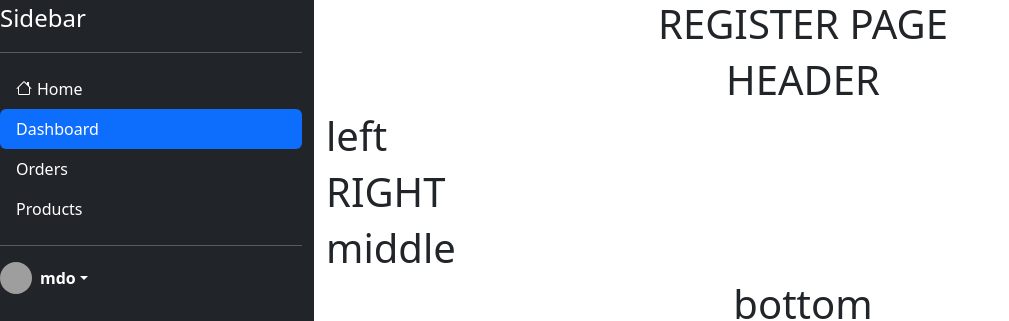
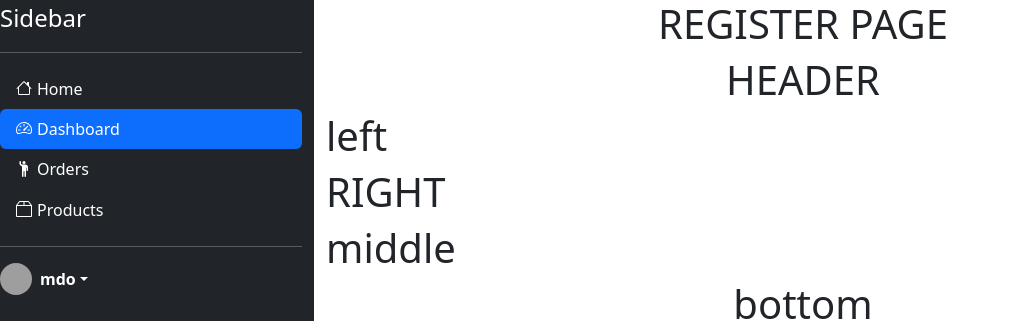
Before and after one commit to pablio1/ITELECT4, a React (Create React App) app: page /products in a window 1280 px wide. Shown: the top 321 px of the page, without its empty margins (0-1009 px from the left). Built offline with nearby package versions, Linux system fonts and the light colour scheme; grey boxes are pictures that could not be loaded.

Commit message:
with complete icons

```diff
--- a/src/pages/main/index.js
+++ b/src/pages/main/index.js
@@ -41,21 +41,29 @@ class Main extends Component {
                     <li>
                         <Link to="/dashboard"  onClick={() => this.handleClickSidebar('dashboard')}Link style={{color:'inherit',textDecoration:'inherit'}}>
                             <div class={this.state.activePage === 'dashboard' ? "nav-link active" : "text-white nav-link" } >
-                            Dashboard
+                            <svg xmlns="http://www.w3.org/2000/svg" width="16" height="16" fill="currentColor" class="bi bi-speedometer2" viewBox="0 0 16 16" style={{marginRight: '5px', marginBottom:'5px'}}>
+  <path d="M8 4a.5.5 0 0 1 .5.5V6a.5.5 0 0 1-1 0V4.5A.5.5 0 0 1 8 4zM3.732 5.732a.5.5 0 0 1 .707 0l.915.914a.5.5 0 1 1-.708.708l-.914-.915a.5.5 0 0 1 0-.707zM2 10a.5.5 0 0 1 .5-.5h1.586a.5.5 0 0 1 0 1H2.5A.5.5 0 0 1 2 10zm9.5 0a.5.5 0 0 1 .5-.5h1.5a.5.5 0 0 1 0 1H12a.5.5 0 0 1-.5-.5zm.754-4.246a.389.389 0 0 0-.527-.02L7.547 9.31a.91.91 0 1 0 1.302 1.258l3.434-4.297a.389.389 0 0 0-.029-.518z"/>
+  <path fill-rule="evenodd" d="M0 10a8 8 0 1 1 15.547 2.661c-.442 1.253-1.845 1.602-2.932 1.25C11.309 13.488 9.475 13 8 13c-1.474 0-3.31.488-4.615.911-1.087.352-2.49.003-2.932-1.25A7.988 7.988 0 0 1 0 10zm8-7a7 7 0 0 0-6.603 9.329c.203.575.923.876 1.68.63C4.397 12.533 6.358 12 8 12s3.604.532 4.923.96c.757.245 1.477-.056 1.68-.631A7 7 0 0 0 8 3z"/>
+</svg>Dashboard
                             </div>
                         </Link>
                     </li>
                     <li>
                         <Link to="/orders"onClick={() => this.handleClickSidebar('Orders')} Link style={{color:'inherit',textDecoration:'inherit'}}>
                         <div class={this.state.activePage === 'Orders' ? "nav-link active" : "text-white nav-link" } >
-                            Orders
+                        <svg xmlns="http://www.w3.org/2000/svg" width="16" height="16" fill="currentColor" class="bi bi-person-raised-hand" viewBox="0 0 16 16" style={{marginRight: '5px', marginBottom:'5px'}}>
+  <path d="M6 6.207v9.043a.75.75 0 0 0 1.5 0V10.5a.5.5 0 0 1 1 0v4.75a.75.75 0 0 0 1.5 0v-8.5a.25.25 0 1 1 .5 0v2.5a.75.75 0 0 0 1.5 0V6.5a3 3 0 0 0-3-3H6.236a.998.998 0 0 1-.447-.106l-.33-.165A.83.83 0 0 1 5 2.488V.75a.75.75 0 0 0-1.5 0v2.083c0 .715.404 1.37 1.044 1.689L5.5 5c.32.32.5.754.5 1.207Z"/>
+  <path d="M8 3a1.5 1.5 0 1 0 0-3 1.5 1.5 0 0 0 0 3Z"/>
+</svg>Orders
                             </div>
                         </Link>
                     </li>
                     <li>
                         <Link to="/products"onClick={() => this.handleClickSidebar('Products')}Link style={{color:'inherit',textDecoration:'inherit'}}>
                         <div class={this.state.activePage === 'Products' ? "nav-link active" : "text-white nav-link" } >
-                            Products
+                        <svg xmlns="http://www.w3.org/2000/svg" width="16" height="16" fill="currentColor" class="bi bi-box2" viewBox="0 0 16 16" style={{marginRight: '5px', marginBottom:'5px'}}>
+  <path d="M2.95.4a1 1 0 0 1 .8-.4h8.5a1 1 0 0 1 .8.4l2.85 3.8a.5.5 0 0 1 .1.3V15a1 1 0 0 1-1 1H1a1 1 0 0 1-1-1V4.5a.5.5 0 0 1 .1-.3L2.95.4ZM7.5 1H3.75L1.5 4h6V1Zm1 0v3h6l-2.25-3H8.5ZM15 5H1v10h14V5Z"/>
+</svg>Products
                             </div>
                         </Link>
                     </li>
```
